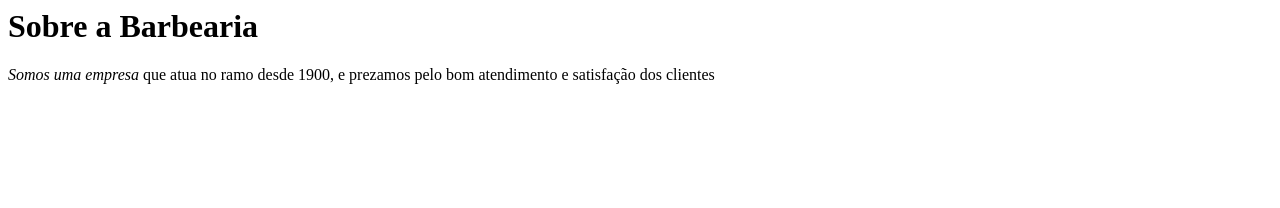
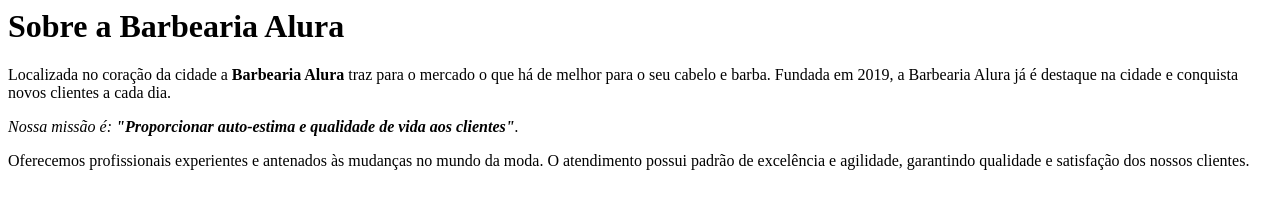
Before and after one commit to profsamuelr/Barbearia1B, a plain HTML site: page index.html in a window 1280 px wide. Drawn offline with Linux system fonts and the light colour scheme.

Commit message:
Update index.html

```diff
--- a/index.html
+++ b/index.html
@@ -4,7 +4,9 @@
     <title> Barbearia 1B</title>
   </head>
   <body>
-    <h1> Sobre a <strong> Barbearia </strong> </h1>
-    <p> <em>Somos uma empresa </em> que atua no ramo desde 1900, e prezamos pelo bom atendimento e satisfação dos clientes</p>
+   <h1>Sobre a Barbearia Alura</h1>
+    <p>Localizada no coração da cidade a <strong>Barbearia Alura</strong> traz para o mercado o que há de melhor para o seu cabelo e barba. Fundada em 2019, a Barbearia Alura já é destaque na cidade e conquista novos clientes a cada dia.</p>
+    <p><em>Nossa missão é: <strong>"Proporcionar auto-estima e qualidade de vida aos clientes"</strong>.</em></p>
+    <p>Oferecemos profissionais experientes e antenados às mudanças no mundo da moda. O atendimento possui padrão de excelência e agilidade, garantindo qualidade e satisfação dos nossos clientes.</p>
   </body>
 </html>
```
